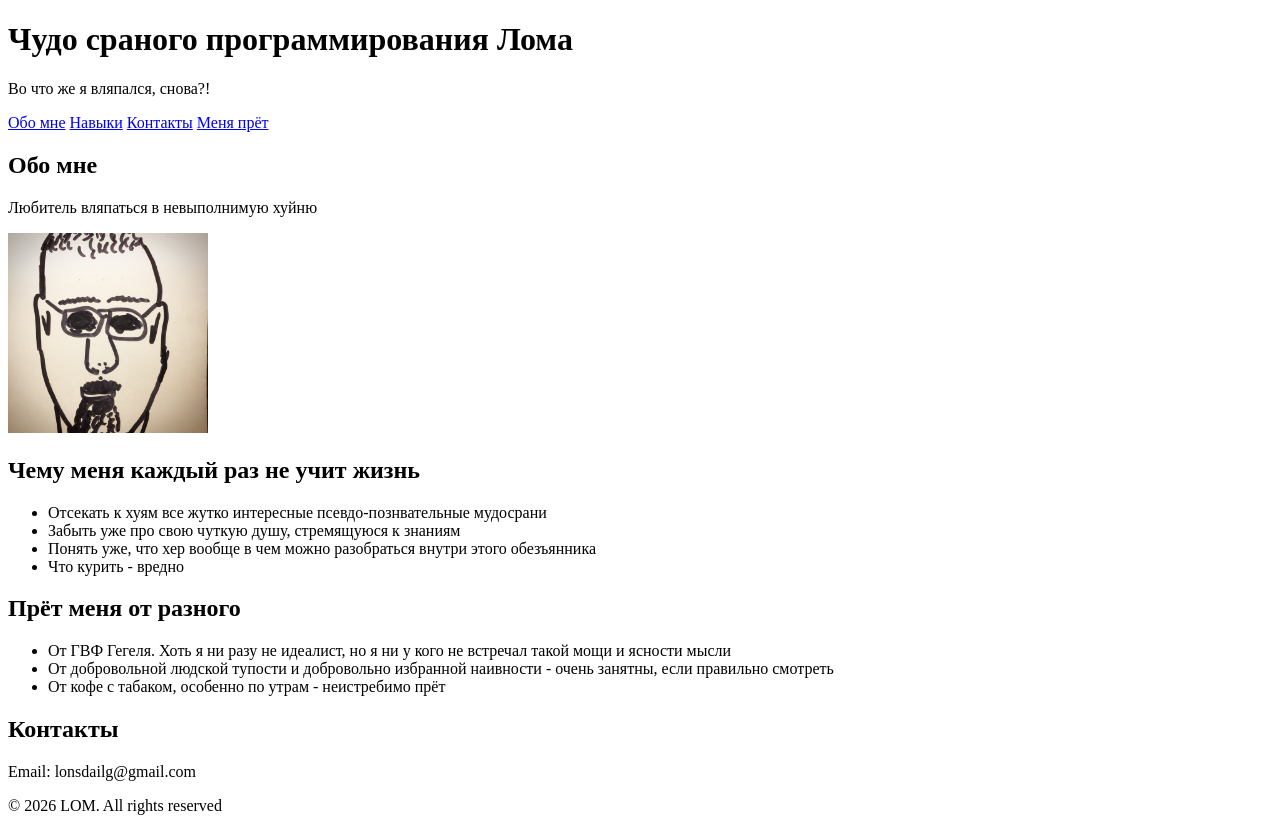
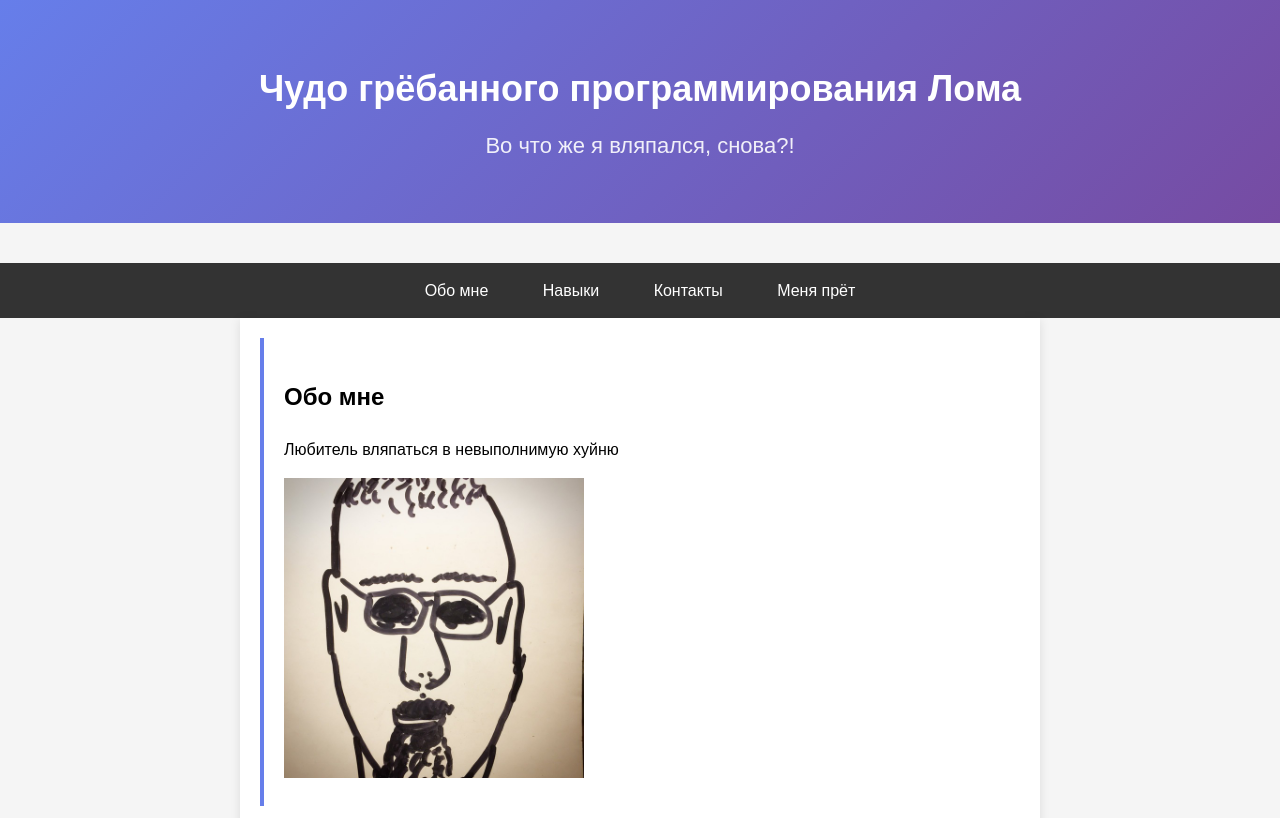
Before and after one commit to lonsdailg-prog/GWFHgl, a plain HTML site: page index.html in a window 1280 px wide. Shown: the top 818 px of the page. Drawn offline with Linux system fonts and the light colour scheme.

Commit message:
changes of the second day taining

```diff
--- a/index.html
+++ b/index.html
@@ -2,14 +2,19 @@
 <html lang="en">
 
 <head>
+
     <meta charset="UTF-8">
     <meta name="viewport" content="width=device-width, initial-scale=1.0">
     <title>My first project</title>
+
+<link rel="stylesheet" href="style.css">
+
 </head>
 
 <body>
+
     <header>
-        <h1>Чудо сраного программирования Лома</h1>
+        <h1>Чудо грёбанного программирования Лома</h1>
         <p>Во что же я вляпался, снова?!</p>
     </header>
 
@@ -24,7 +29,7 @@
         <section id="about">
             <h2>Обо мне</h2>
             <p>Любитель вляпаться в невыполнимую хуйню</p>
-            <img src="avatar.jpg" alt="Моя рожа" width="200">
+            <img src="avatar.jpg" alt="Моя рожа" width="300">
         </section>
 
         <section id="skills">
--- /dev/null
+++ b/style.css
@@ -0,0 +1,206 @@
+/* 1. ГЛОБАЛЬНЫЙ СБРОС И БАЗОВЫЕ НАСТРОЙКИ */
+
+/* Универсальный селектор — применяем box-sizing ко ВСЕМ элементам */
+/* Это инженерное решение: теперь width = общая ширина, а не ширина контента */
+* {
+    box-sizing: border-box;
+}
+
+/* Селектор элемента body — применяем к тегу <body> */
+body {
+    /* font-family — свойство шрифта, значение — список */
+    /* Браузер пробует Arial, если нет — Helvetica, если нет — любой sans-serif */
+    font-family: Arial, Helvetica, sans-serif;
+
+    /* margin: 0 — убираем отступы по умолчанию у body */
+    /* Без этого у body есть margin 8px от природы браузера */
+    margin: 0;
+
+    /* padding: 0 — убираем внутренние отступы */
+    padding: 0;
+
+    /* background-color — цвет фона всей страницы */
+    /* HEX-формат: #RRGGBB, где RR — красный, GG — зеленый, BB — синий */
+    /* f5f5f5 — светло-серый, почти белый */
+    background-color: #f5f5f5;
+
+    /* line-height — межстрочный интервал */
+    /* 1.6 = 160% от размера шрифта — улучшает читаемость */
+    line-height: 1.6;
+
+
+}
+
+/* 2. СТИЛИЗАЦИЯ ШАПКИ */
+
+/* Селектор элемента header */
+header {
+    /* background — составное свойство для фона */
+    /* linear-gradient — линейный градиент, угол 135 градусов (диагональ) */
+    /* #667eea — сиреневый, #764ba2 — фиолетовый */
+    background: linear-gradient(135deg, #667eea 0%, #764ba2 100%);
+
+    /* color — цвет текста */
+    color: white;
+
+    /* text-align — выравнивание текста */
+    text-align: center;
+
+    /* padding — внутренний отступ */
+    /* 60px сверху/снизу, 20px слева/справа */
+    padding: 60px 20px;
+
+    /* margin-bottom — внешний отступ снизу */
+    /* Отодвигаем навигацию от шапки */
+    margin-bottom: 40px;
+}
+
+/* Селектор h1 внутри header (вложенный) */
+header h1 {
+    /* margin: 0 — убираем стандартный отступ у заголовка */
+    margin: 0;
+
+    /* font-size — размер шрифта */
+    font-size: 36px;
+}
+
+/* Селектор p внутри header */
+header p {
+    /* margin — сверху 10px, остальные 0 */
+    margin: 10px 0 0 0;
+
+    font-size: 22px;
+
+    /* opacity — прозрачность, 0 = невидимый, 1 = видимый */
+    /* 0.9 = 90% непрозрачности */
+    opacity: 0.9;
+}
+
+/* 3. СТИЛИЗАЦИЯ НАВИГАЦИИ */
+
+nav {
+    background-color: #333;
+    /* padding: 0 — убираем отступы */
+    padding: 0;
+    text-align: center;
+}
+
+/* Селектор ссылок внутри навигации */
+nav a {
+    /* display: inline-block — строчно-блочный элемент */
+    /* Отличие от inline: можно задавать width, height, padding сверху/снизу */
+    display: inline-block;
+
+    color: white;
+
+    /* text-decoration — убираем подчёркивание у ссылок */
+    text-decoration: none;
+
+    /* padding — создаём кликабельную область */
+    padding: 15px 25px;
+
+    /* transition — анимация изменений */
+    /* background-color будет меняться плавно 0.3 секунды */
+    transition: background-color 0.3s;
+}
+
+/* ПСЕВДОКЛАСС :hover — применяется при наведении мыши */
+nav a:hover {
+    background-color: #555;
+}
+
+/* 4. ОСНОВНОЙ КОНТЕНТ */
+
+main {
+    /* max-width — максимальная ширина, но может быть меньше */
+    max-width: 800px;
+
+    /* margin: 0 auto — гениальный трюк центрирования */
+    /* 0 сверху/снизу, auto слева/справа — браузер вычисляет равные отступы */
+    margin: 0 auto;
+
+    padding: 20px;
+
+    background-color: white;
+
+    /* box-shadow — тень: смещение X, смещение Y, размытие, цвет */
+    box-shadow: 0 2px 10px rgba(0,0,0,0.1);
+}
+
+/* Селектор section */
+section {
+    margin-bottom: 40px;
+    padding: 20px;
+
+    /* border-left — левая граница */
+    /* Толщина 4px, сплошная линия, цвет #667eea */
+    border-left: 4px solid #667eea;
+
+    /* border-radius — скругление углов */
+    border-radius: 0 8px 8px 0;
+}
+
+/* 5. СТИЛИЗАЦИЯ СПИСКОВ */
+
+ul {
+    /* list-style-type — убираем маркеры списка */
+    list-style-type: none;
+
+    padding: 0;
+}
+
+/* Селектор li внутри ul */
+ul li {
+    padding: 10px;
+    margin: 5px 0;
+
+    background-color: #f0f0f0;
+
+    /* border-radius — скругление всех углов */
+    border-radius: 5px;
+
+    /* transition для нескольких свойств */
+    transition: background-color 0.3s, transform 0.3s;
+}
+
+ul li:hover {
+    background-color: #667eea;
+    color: white;
+
+    /* transform — трансформация элемента */
+    /* scale(1.05) — увеличение на 5% */
+    transform: scale(1.05);
+
+    /* cursor — меняем курсор */
+    cursor: pointer;
+}
+
+/* 6. ПОДВАЛ */
+
+footer {
+    text-align: center;
+    padding: 30px;
+    background-color: #333;
+    color: white;
+    margin-top: 40px;
+}
+
+/* 7. АДАПТИВНОСТЬ ДЛЯ МОБИЛЬНЫХ */
+
+/* @media — медиа-запрос */
+/* (max-width: 768px) — если ширина экрана МЕНЬШЕ или равна 768px */
+@media (max-width: 768px) {
+    header h1 {
+        font-size: 32px;
+    }
+
+    /* На мобильных ссылки становятся блочными (занимают всю ширину) */
+    nav a {
+        display: block;
+        padding: 10px;
+    }
+
+    main {
+        padding: 10px;
+    }
+}
```
Also changed, not shown: style-test.html (+2 -2 lines).
